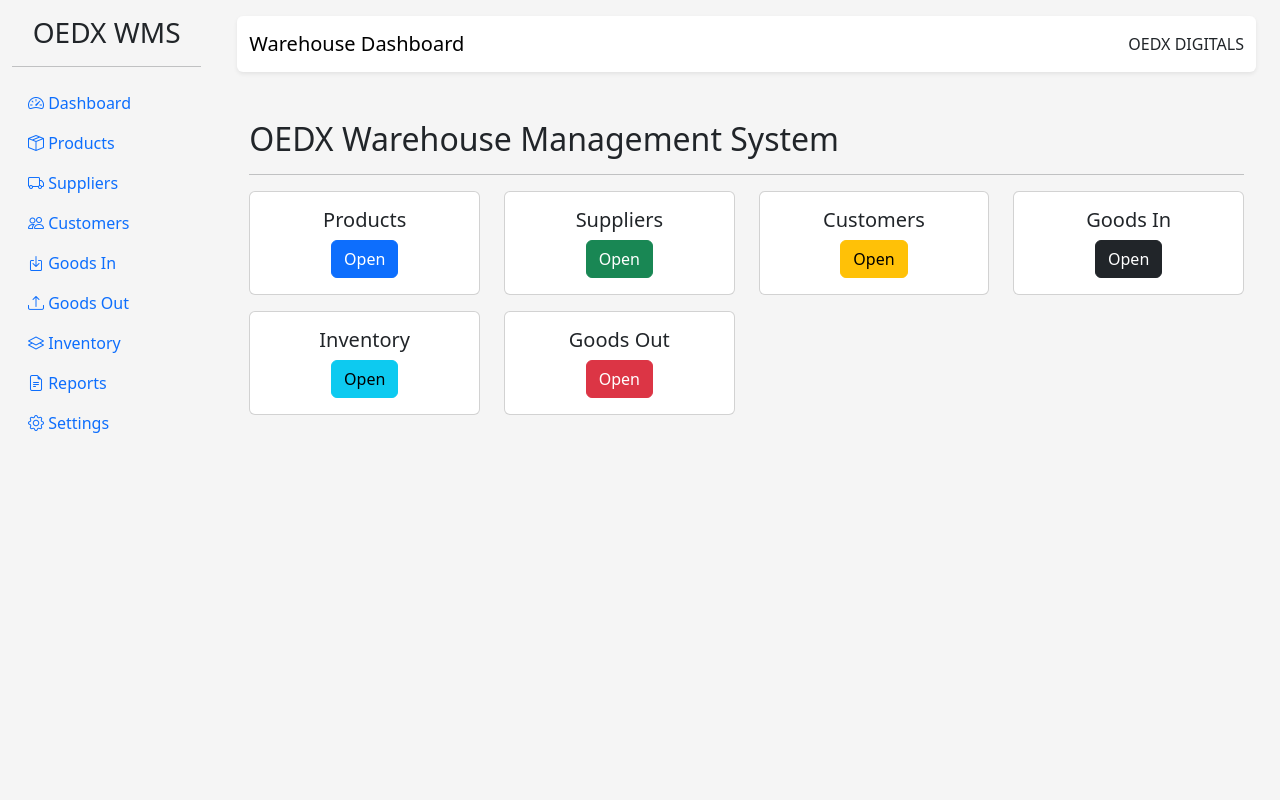
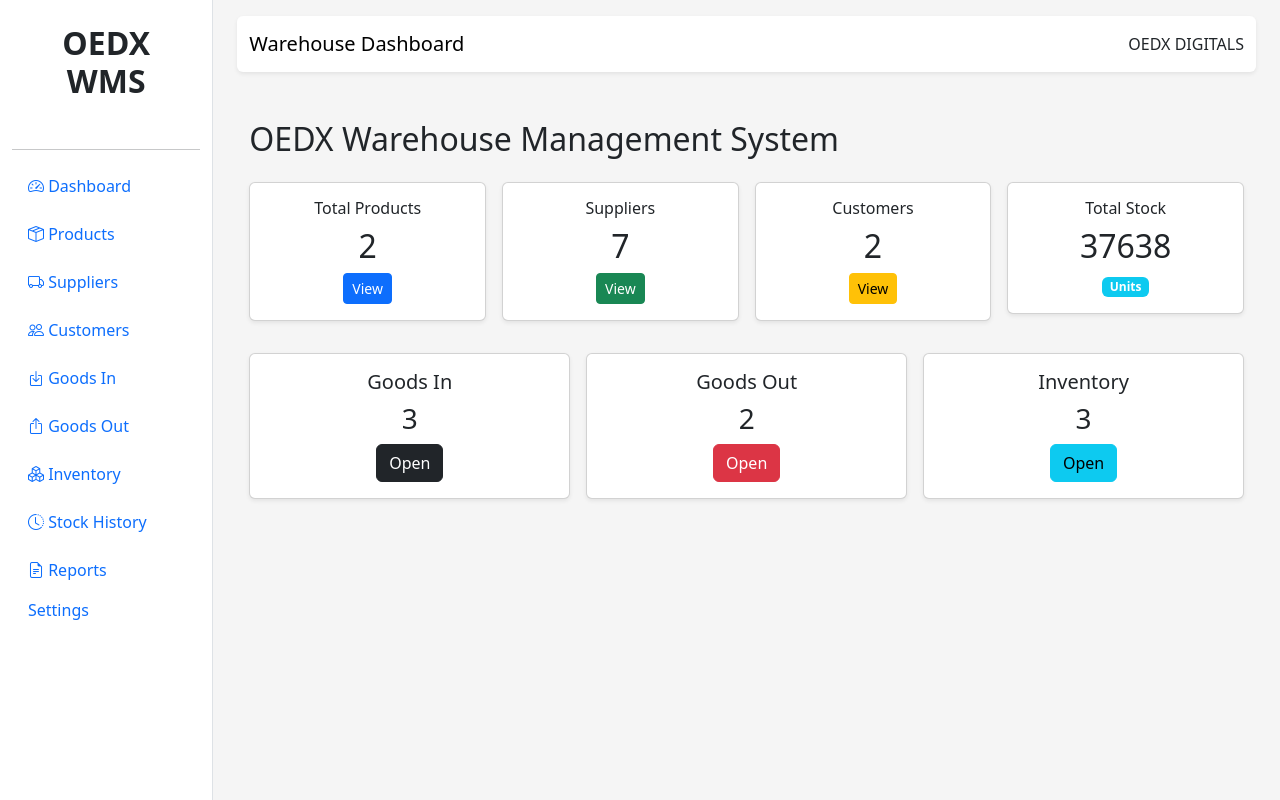
Before and after one commit to oedxdigitals/OEDX-WMS, a Flask app: page / in a window 1280 px wide. Run offline with Flask 3, Linux system fonts and the light colour scheme.

Commit message:
feat: add dashboard statistics, inventory search, stock history and reports

```diff
--- a/app/blueprints/dashboard.py
+++ b/app/blueprints/dashboard.py
@@ -1,5 +1,11 @@
-from flask import Blueprint
-from flask import render_template
+from flask import Blueprint, render_template
+
+from app.models.product import Product
+from app.models.supplier import Supplier
+from app.models.customer import Customer
+from app.models.batch import Batch
+from app.models.goods_in import GoodsIn
+from app.models.goods_out import GoodsOut
 
 dashboard_bp = Blueprint(
     "dashboard",
@@ -9,4 +15,29 @@ dashboard_bp = Blueprint(
 
 @dashboard_bp.route("/")
 def index():
-    return render_template("dashboard.html")
+
+    stats = {
+
+        "products": Product.query.count(),
+
+        "suppliers": Supplier.query.count(),
+
+        "customers": Customer.query.count(),
+
+        "batches": Batch.query.count(),
+
+        "goods_in": GoodsIn.query.count(),
+
+        "goods_out": GoodsOut.query.count(),
+
+        "stock": sum(
+            batch.quantity
+            for batch in Batch.query.all()
+        )
+
+    }
+
+    return render_template(
+        "dashboard.html",
+        stats=stats
+    )
--- a/templates/base.html
+++ b/templates/base.html
@@ -41,5 +41,4 @@
 <script src="{{ url_for('static', filename='js/main.js') }}"></script>
 
 </body>
-
 </html>
--- a/templates/dashboard.html
+++ b/templates/dashboard.html
@@ -6,49 +6,65 @@
 
 <div class="container mt-4">
 
-    <h2>OEDX Warehouse Management System</h2>
+    <h2 class="mb-4">OEDX Warehouse Management System</h2>
 
-    <hr>
+    <div class="row g-3">
 
-    <div class="row">
-
-        <div class="col-md-3 mb-3">
-            <div class="card">
-                <div class="card-body text-center">
-                    <h5>Products</h5>
-                    <a href="{{ url_for('products.index') }}" class="btn btn-primary">
-                        Open
+        <div class="col-md-3">
+            <div class="card text-center shadow-sm">
+                <div class="card-body">
+                    <h6>Total Products</h6>
+                    <h2>{{ stats.products }}</h2>
+                    <a href="{{ url_for('products.index') }}" class="btn btn-primary btn-sm">
+                        View
                     </a>
                 </div>
             </div>
         </div>
 
-        <div class="col-md-3 mb-3">
-            <div class="card">
-                <div class="card-body text-center">
-                    <h5>Suppliers</h5>
-                    <a href="{{ url_for('suppliers.index') }}" class="btn btn-success">
-                        Open
+        <div class="col-md-3">
+            <div class="card text-center shadow-sm">
+                <div class="card-body">
+                    <h6>Suppliers</h6>
+                    <h2>{{ stats.suppliers }}</h2>
+                    <a href="{{ url_for('suppliers.index') }}" class="btn btn-success btn-sm">
+                        View
                     </a>
                 </div>
             </div>
         </div>
 
-        <div class="col-md-3 mb-3">
-            <div class="card">
-                <div class="card-body text-center">
-                    <h5>Customers</h5>
-                    <a href="{{ url_for('customers.index') }}" class="btn btn-warning">
-                        Open
+        <div class="col-md-3">
+            <div class="card text-center shadow-sm">
+                <div class="card-body">
+                    <h6>Customers</h6>
+                    <h2>{{ stats.customers }}</h2>
+                    <a href="{{ url_for('customers.index') }}" class="btn btn-warning btn-sm">
+                        View
                     </a>
                 </div>
             </div>
         </div>
 
-        <div class="col-md-3 mb-3">
-            <div class="card">
+        <div class="col-md-3">
+            <div class="card text-center shadow-sm">
+                <div class="card-body">
+                    <h6>Total Stock</h6>
+                    <h2>{{ stats.stock }}</h2>
+                    <span class="badge bg-info">Units</span>
+                </div>
+            </div>
+        </div>
+
+    </div>
+
+    <div class="row g-3 mt-3">
+
+        <div class="col-md-4">
+            <div class="card shadow-sm">
                 <div class="card-body text-center">
                     <h5>Goods In</h5>
+                    <h3>{{ stats.goods_in }}</h3>
                     <a href="{{ url_for('goods_in.index') }}" class="btn btn-dark">
                         Open
                     </a>
@@ -56,10 +72,23 @@
             </div>
         </div>
 
-        <div class="col-md-3 mb-3">
-            <div class="card">
+        <div class="col-md-4">
+            <div class="card shadow-sm">
+                <div class="card-body text-center">
+                    <h5>Goods Out</h5>
+                    <h3>{{ stats.goods_out }}</h3>
+                    <a href="{{ url_for('goods_out.index') }}" class="btn btn-danger">
+                        Open
+                    </a>
+                </div>
+            </div>
+        </div>
+
+        <div class="col-md-4">
+            <div class="card shadow-sm">
                 <div class="card-body text-center">
                     <h5>Inventory</h5>
+                    <h3>{{ stats.batches }}</h3>
                     <a href="{{ url_for('inventory.index') }}" class="btn btn-info">
                         Open
                     </a>
@@ -67,21 +96,6 @@
             </div>
         </div>
 
-	<div class="col-md-3 mb-3">
-            <div class="card">
-                <div class="card-body text-center">
-                    <h5>Goods Out</h5>
-
-            	    <a href="{{ url_for('goods_out.index') }}"
-                       class="btn btn-danger">
-
-                	Open
-
-         	    </a>
-        	</div>
-    	    </div>
-	</div>
-
     </div>
 
 </div>
--- a/templates/layouts/sidebar.html
+++ b/templates/layouts/sidebar.html
@@ -1,78 +1,80 @@
-<div class="col-md-2 sidebar">
+<div class="col-md-2 bg-white border-end min-vh-100">
 
-<h3 class="text-center mt-3">
+    <div class="text-center py-4">
 
-OEDX WMS
+        <h2 class="fw-bold">OEDX<br>WMS</h2>
 
-</h3>
+    </div>
 
     <hr>
 
     <ul class="nav flex-column">
 
-<li class="nav-item">
-<a class="nav-link" href="/">
+        <li class="nav-item mb-2">
+            <a class="nav-link" href="{{ url_for('dashboard.index') }}">
                 <i class="bi bi-speedometer2"></i>
                 Dashboard
             </a>
         </li>
 
-<li class="nav-item">
+        <li class="nav-item mb-2">
             <a class="nav-link" href="{{ url_for('products.index') }}">
                 <i class="bi bi-box-seam"></i>
                 Products
             </a>
         </li>
 
-<li class="nav-item">
+        <li class="nav-item mb-2">
             <a class="nav-link" href="{{ url_for('suppliers.index') }}">
                 <i class="bi bi-truck"></i>
                 Suppliers
             </a>
         </li>
 
-<li class="nav-item">
+        <li class="nav-item mb-2">
             <a class="nav-link" href="{{ url_for('customers.index') }}">
                 <i class="bi bi-people"></i>
                 Customers
             </a>
         </li>
 
-<li class="nav-item">
-    <a class="nav-link"
-       href="{{ url_for('goods_in.index') }}">
+        <li class="nav-item mb-2">
+            <a class="nav-link" href="{{ url_for('goods_in.index') }}">
+                <i class="bi bi-box-arrow-in-down"></i>
+                Goods In
+            </a>
+        </li>
 
-        <i class="bi bi-box-arrow-in-down"></i>
+        <li class="nav-item mb-2">
+            <a class="nav-link" href="{{ url_for('goods_out.index') }}">
+                <i class="bi bi-box-arrow-up"></i>
+                Goods Out
+            </a>
+        </li>
 
-        Goods In
+        <li class="nav-item mb-2">
+            <a class="nav-link" href="{{ url_for('inventory.index') }}">
+                <i class="bi bi-boxes"></i>
+                Inventory
+            </a>
+        </li>
 
+        <li class="nav-item mb-2">
+            <a class="nav-link" href="{{ url_for('stock.index') }}">
+                <i class="bi bi-clock-history"></i>
+                Stock History
             </a>
         </li>
 
 	<li class="nav-item">
-<a class="nav-link" href="{{ url_for('goods_out.index') }}">
-<i class="bi bi-upload"></i>
-Goods Out
-</a>
-</li>
-
-<li class="nav-item">
-<a class="nav-link" href="{{ url_for('inventory.index') }}">
-<i class="bi bi-layers"></i>
-Inventory
-</a>
-</li>
-
-<li class="nav-item">
-<a class="nav-link" href="#">
+	    <a class="nav-link" href="{{ url_for('report.index') }}">
     		<i class="bi bi-file-earmark-text"></i>
     		Reports
 	    </a>
 	</li>
 
 	<li class="nav-item">
-<a class="nav-link" href="#">
-<i class="bi bi-gear"></i>
+    	    <a class="nav-link" href="{{ url_for('settings.index') }}">
         	Settings
     	    </a>
 	</li>
```
Also changed, not shown: app/blueprints/inventory.py (+40 -5 lines), app/blueprints/report.py (added, +26 -0 lines), app/blueprints/reports.py (+15 -0 lines), app/blueprints/settings.py (added, +15 -0 lines), app/blueprints/stock.py (added, +26 -0 lines), app/routes.py (+12 -0 lines), templates/inventory/list.html (+114 -9 lines), templates/report/index.html (added, +62 -0 lines), templates/reports/index.html (added, +29 -0 lines), templates/settings/index.html (added, +29 -0 lines), templates/stock/list.html (added, +88 -0 lines). Lines whose indentation alone changed are shown as unchanged.
